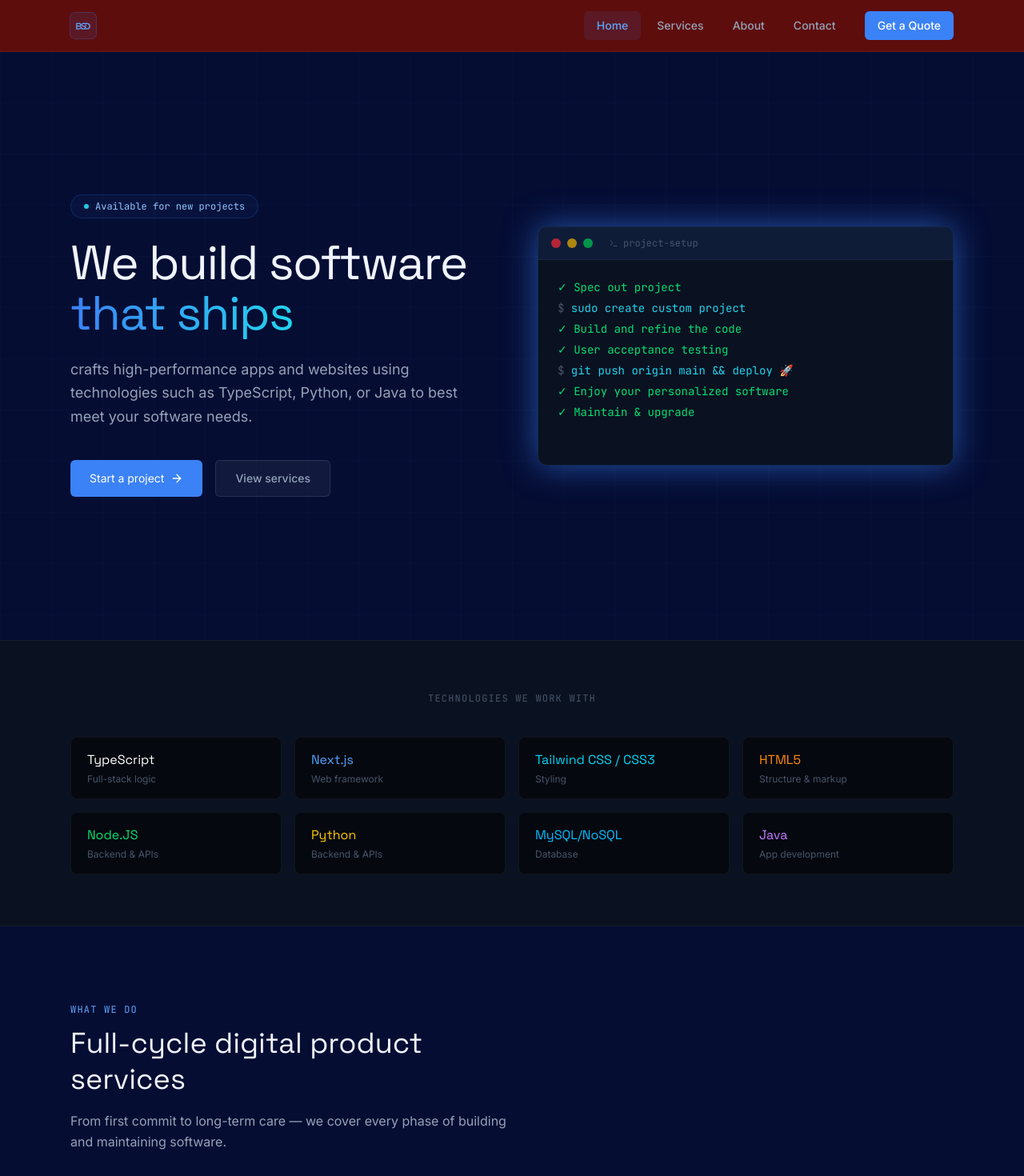
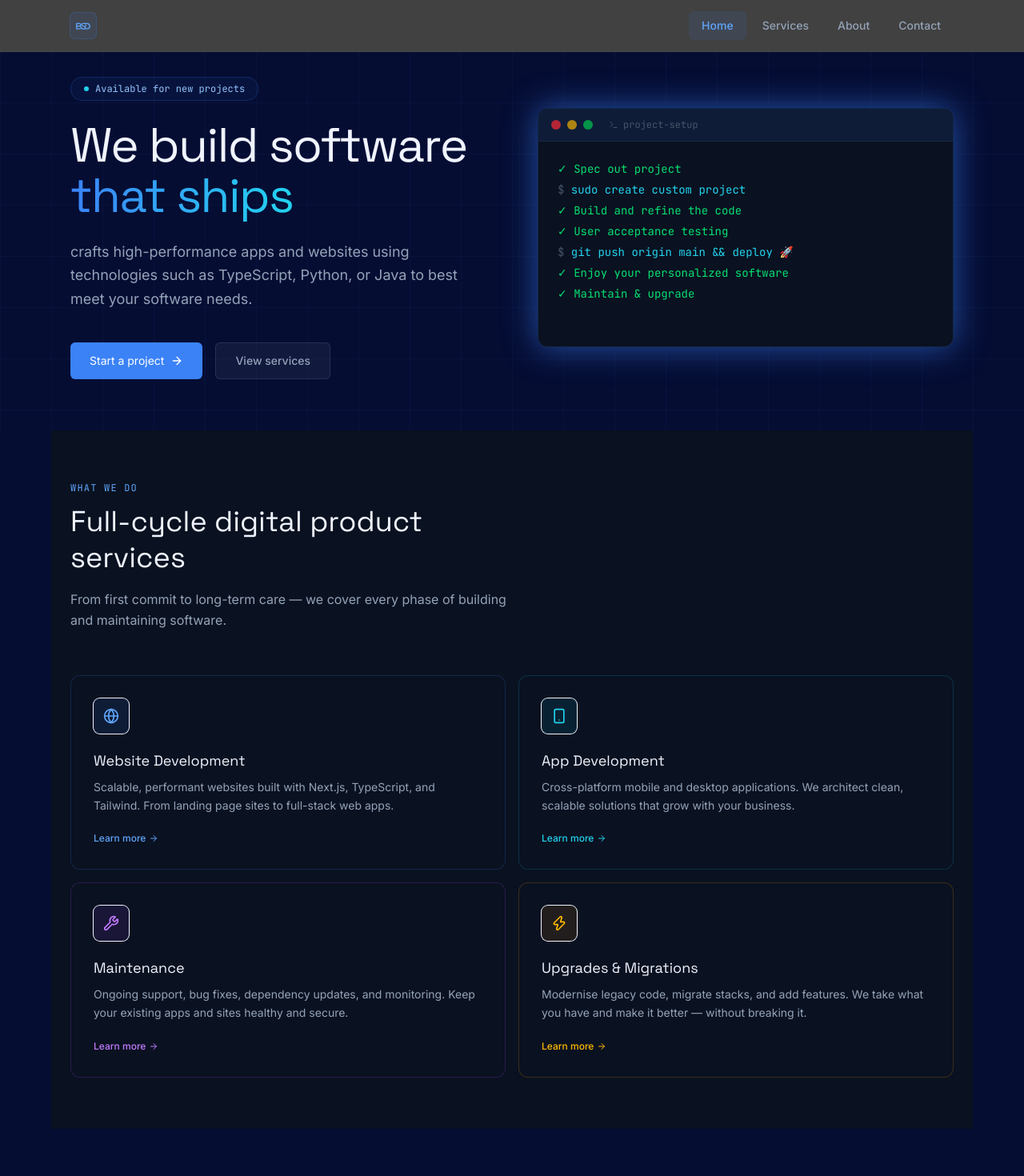
Before and after one commit to Bean-Systems-Development/BSD-site, a Next.js app: page / in a window 1280 px wide. Shown: the top 1470 px of the page at 80% size. Built offline with nearby package versions, Linux system fonts and the light colour scheme.

Commit message:
refactor(site): colours and content update

```diff
--- a/app/_components/Footer.tsx
+++ b/app/_components/Footer.tsx
@@ -11,13 +11,12 @@ const footerLinks = {
   Company: [
     { label: "About", href: "/about" },
     { label: "Contact", href: "/contact" },
-    { label: "Get a Quote", href: "/contact" },
   ],
 };
 
 export default function Footer() {
   return (
-    <footer className="border-t border-white/5 bg-navy-950 mt-24">
+    <footer className="border-t border-white/5 bg-navy-950">
       <div className="mx-auto max-w-6xl px-6 py-16">
         <div className="grid gap-10 grid-cols-1 md:grid-cols-2 md:px-16">
           {/* Links */}
--- a/app/_components/Hero.tsx
+++ b/app/_components/Hero.tsx
@@ -27,11 +27,11 @@ export default function Hero() {
   }, [visibleLines]);
 
   return (
-    <section className="relative min-h-screen flex items-center pt-16 overflow-hidden">
+    <section className="relative min-h-scree flex items-center pt-8 overflow-hidden">
       {/* Background grid */}
-      <div className="absolute inset-0 bg-[linear-gradient(rgba(59,130,246,0.03)_1px,transparent_1px),linear-gradient(90deg,rgba(59,130,246,0.03)_1px,transparent_1px)] bg-[size:64px_64px]" />
+      <div className="absolute h-[660px] inset-0 bg-[linear-gradient(rgba(59,130,246,0.05)_1px,transparent_1px),linear-gradient(90deg,rgba(59,130,246,0.05)_1px,transparent_1px)] bg-[size:64px_64px,64px_32px]" />
 
-      <div className="relative mx-auto max-w-6xl px-6 py-24 grid grid-cols-1 lg:grid-cols-2 gap-16 items-center">
+      <div className="relative mx-auto max-w-6xl px-6 py-16 grid grid-cols-1 lg:grid-cols-2 gap-16 items-center">
         {/* Left: Copy */}
         <div>
           <div className="mb-6 inline-flex items-center gap-2 rounded-full border border-electric/20 bg-electric/5 px-4 py-1.5 text-xs text-electric-glow font-mono">
--- a/app/_components/Navbar.tsx
+++ b/app/_components/Navbar.tsx
@@ -20,7 +20,7 @@ export default function Navbar() {
 
   return (
     // <header className="fixed top-0 left-0 right-0 z-50 border-b border-white/5 bg-navy-950/80 backdrop-blur-md">
-    <header className="fixed top-0 left-0 right-0 z-50 border-b border-white/5 bg-bsd-red backdrop-blur-md">
+    <header className="fixed top-0 left-0 right-0 z-50 border-b border-white/5 bg-bsd-grey backdrop-blur-md">
       <div className="mx-auto max-w-6xl px-6">
         <div className="flex h-16 items-center justify-between">
           {/* Logo */}
@@ -57,12 +57,6 @@ export default function Navbar() {
                 </Link>
               );
             })}
-            <Link
-              href="/contact"
-              className="ml-4 px-4 py-2 rounded-md bg-electric text-white text-sm font-medium hover:bg-electric-bright transition-colors"
-            >
-              Get a Quote
-            </Link>
           </nav>
 
           {/* Mobile toggle */}
@@ -95,13 +89,6 @@ export default function Navbar() {
                 </Link>
               );
             })}
-            <Link
-              href="/contact"
-              onClick={() => setMobileOpen(false)}
-              className="block mt-2 px-4 py-2.5 rounded-md bg-electric text-white text-sm font-medium text-center"
-            >
-              Get a Quote
-            </Link>
           </div>
         )}
       </div>
--- a/app/_components/Process.tsx
+++ b/app/_components/Process.tsx
@@ -31,7 +31,7 @@ const steps = [
 
 export default function Process() {
   return (
-    <section className="mx-auto max-w-6xl px-6 py-24">
+    <section className="mx-auto max-w-6xl px-6 py-16">
       <div className="mb-14 max-w-xl">
         <p className="text-xs font-600 uppercase tracking-widest text-electric-bright mb-3 font-mono">
           How we work
--- a/app/_components/ServicesOverview.tsx
+++ b/app/_components/ServicesOverview.tsx
@@ -46,7 +46,7 @@ const services = [
 
 export default function ServicesOverview() {
   return (
-    <section className="mx-auto max-w-6xl px-6 py-24">
+    <section className="mx-auto max-w-6xl px-6 py-16 bg-navy-900">
       <div className="mb-14 max-w-xl">
         <p className="text-xs font-600 uppercase tracking-widest text-electric-bright mb-3 font-mono">
           What we do
@@ -60,7 +60,7 @@ export default function ServicesOverview() {
       </div>
 
       <div className="grid grid-cols-1 sm:grid-cols-2 gap-4">
-        {services.map((service) => {
+        {services.map((service) => {``
           const Icon = service.icon;
           return (
             <Link
--- a/app/_components/TechStack.tsx
+++ b/app/_components/TechStack.tsx
@@ -5,8 +5,8 @@ const stack = [
   { name: "HTML5", role: "Structure & markup", color: "text-orange-400" },
   { name: "Node.JS", role: "Backend & APIs", color: "text-green-400" },
   { name: "Python", role: "Backend & APIs", color: "text-yellow-400" },
-  { name: "MySQL/NoSQL", role: "Database", color: "text-sky-400" },
-  { name: "Java", role: "App development", color: "text-purple-400" },
+  { name: "PostgreSQL/NoSQL", role: "Database", color: "text-sky-400" },
+  { name: "Java/Kotlin", role: "App development", color: "text-purple-400" },
 ];
 
 export default function TechStack() {
--- a/app/about/page.tsx
+++ b/app/about/page.tsx
@@ -61,7 +61,7 @@ export default function AboutPage() {
               {process.env.NEXT_PUBLIC_COMPANY_NAME} is a software development company based in Bloemfontein. We build websites and apps for businesses that want high-quality software.
             </p>
             <p className="text-text-secondary leading-relaxed">
-              We work across the full stack and we take a long-term view on everything we build. Maintenance and upgrades aren't an afterthought; they're built into how we work from day one.
+              We work across the full stack and take a long-term view on everything we build. Maintenance and upgrades aren't an afterthought, they're built into how we work from day one.
             </p>
           </div>
         </div>
@@ -71,6 +71,7 @@ export default function AboutPage() {
       <div className="border-t border-white/5" />
 
       {/* Values */}
+      <div className="bg-navy-900 w-full">
         <div className="mx-auto max-w-6xl px-6 py-20">
           <p className="text-xs font-600 uppercase tracking-widest text-text-muted mb-10 font-mono">
             What we stand for
@@ -93,9 +94,10 @@ export default function AboutPage() {
             })}
           </div>
         </div>
+      </div>
 
       {/* Team */}
-      <div className="border-t border-white/5 bg-navy-900 py-20">
+      <div className="border-t border-white/5 py-20">
         <div className="mx-auto max-w-6xl px-6">
           <p className="text-xs font-600 uppercase tracking-widest text-text-muted mb-10 font-mono">
             The team
@@ -121,6 +123,7 @@ export default function AboutPage() {
       </div>
 
       {/* CTA */}
+      <div className="bg-navy-900 w-full">
         <div className="mx-auto max-w-6xl px-6 py-20 text-center">
           <h2 className="font-display text-3xl font-700 text-text-primary mb-4">
             Want to work with us?
@@ -136,5 +139,6 @@ export default function AboutPage() {
           </Link>
         </div>
       </div>
+    </div>
   );
 }
--- a/app/globals.css
+++ b/app/globals.css
@@ -2,7 +2,8 @@
 @import "tailwindcss";
 
 @theme inline {
-  --bsd-red: #5e0d0d;
+  --bsd-red: #414141;
+  /*#5e0d0d;*/
   --bsd-grey: #212121;
   --bsd-blue: #050d33;
   --color-navy-950: #05080f;
@@ -42,11 +43,11 @@ body {
   -webkit-font-smoothing: antialiased;
 }
 
-.text-bsd-red {
+.text-bsd-grey {
   color: var(--bsd-red);
 }
 
-.text-bsd-grey {
+.text-bsd-dark-grey {
   color: var(--bsd-grey);
 }
 
@@ -54,11 +55,11 @@ body {
   color: var(--bsd-blue);
 }
 
-.bg-bsd-red {
+.bg-bsd-grey {
   background: var(--bsd-red);
 }
 
-.bg-bsd-grey {
+.bg-bsd-dark-grey {
   background: var(--bsd-grey);
 }
 
--- a/app/page.tsx
+++ b/app/page.tsx
@@ -8,10 +8,10 @@ export default function HomePage() {
   return (
     <>
       <Hero />
-      <TechStack />
       <ServicesOverview />
       <Process />
       <CTABanner />
+      {/* <TechStack /> */}
     </>
   );
 }
--- a/app/services/page.tsx
+++ b/app/services/page.tsx
@@ -34,10 +34,9 @@ const services = [
       "Whether it's a web app, a desktop tool, or a cross-platform mobile application — we architect clean solutions with well-defined APIs, proper state management, and long-term maintainability in mind.",
     features: [
       "TypeScript frontends",
-      "Python or Java backends",
+      "Java or Python backends",
       "Authentication & authorisation",
       "Database implementation",
-      "Cloud deployment",
     ],
     accent: "text-accent-bright",
     border: "border-accent/20",
@@ -69,9 +68,9 @@ const services = [
       "Stuck on an old framework? Struggling with tech debt? We safely migrate and upgrade existing codebases.",
     features: [
       "Framework and runtime upgrades",
+      "Performance optimisation",
       "Monolith → microservice refactoring",
       "Database migrations",
-      "Performance optimisation",
     ],
     accent: "text-amber-400",
     border: "border-amber-500/20",
```
Lines whose indentation alone changed are shown as unchanged.
